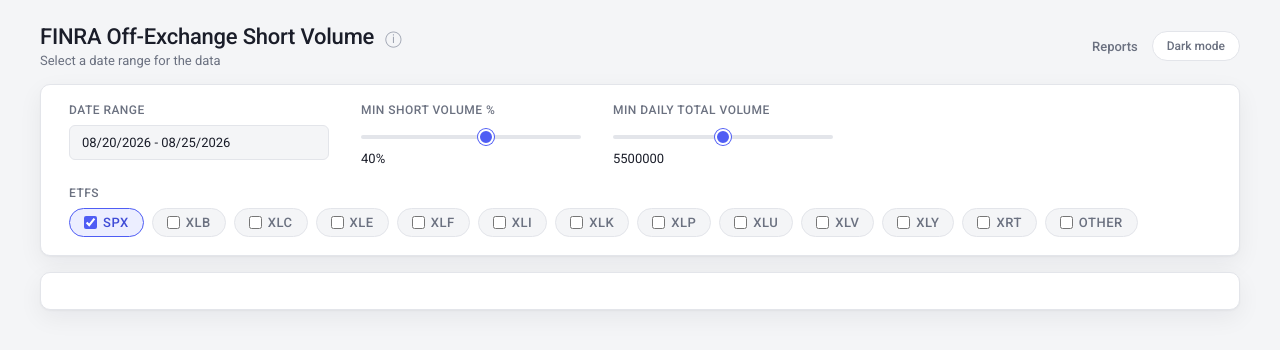
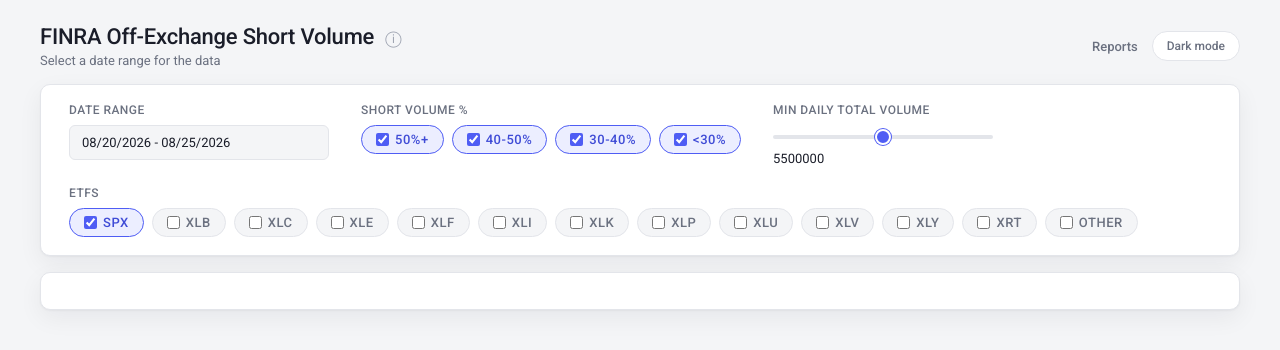
Before and after one commit to SilverTurtle1/ShortSaleData, a Flask app: page / in a window 1280 px wide. Shown: the top 350 px of the page. Run offline with Flask 3, Linux system fonts and the light colour scheme; data that the repository does not hold is empty; some libraries are stand-ins or nearby versions.

Commit message:
Replace the min short volume slider with toggleable range buckets
A single min-threshold slider can only ever show a cumulative "X% and
up" view -- it can't isolate a middle band or combine non-contiguous
ranges (e.g. just the two tails). Replace it with four toggles (50%+,
40-50%, 30-40%, <30%) matching the exact buckets the treemap already
groups and colors by, so unchecking one hides precisely the section it
looks like it should, and any combination is selectable.

Backend: build_ssdata now takes a comma-separated list of bucket keys
(PERCENT_BUCKETS, mirroring percentBuckets in treemap.js) instead of a
single percshort float, and matches rows via an OR of each selected
bucket's range. No buckets selected means no rows match -- intentional,
not a fallback to "show everything".

```diff
--- a/finra.py
+++ b/finra.py
@@ -427,25 +427,44 @@ def fetch_ssdata_raw(startdate, enddate=0):
     return raw_df
 
 
-def build_ssdata(raw_df, minvol=5000000, percshort=50.00, etfs=0):
+# Mirrors percentBuckets in static/js/treemap.js -- that's what actually
+# groups/colors the treemap, this is what decides which rows are even
+# eligible to show up there. Keep the two in sync if the ranges ever change.
+PERCENT_BUCKETS = {
+    "50plus": (0.50, float('inf')),
+    "40to50": (0.40, 0.50),
+    "30to40": (0.30, 0.40),
+    "under30": (float('-inf'), 0.30),
+}
+
+
+def build_ssdata(raw_df, minvol=5000000, percbuckets="50plus,40to50,30to40,under30", etfs=0):
     """Filter/aggregate already-fetched raw FINRA data into the treemap and
     detail views. Pure in-memory pandas work, no network or DB access, so
-    it's cheap to re-run on every filter (slider) change.
+    it's cheap to re-run on every filter (toggle) change.
     """
     src_dir = os.path.dirname(os.path.abspath(__file__))
     # Flask route params arrive as strings; the old SQL-side filter let
     # Postgres coerce them implicitly, but pandas comparisons need explicit
     # numeric types.
     minvol = int(minvol)
-    percshort = float(percshort)
+    selected_buckets = [b for b in percbuckets.split(",") if b in PERCENT_BUCKETS]
 
     if raw_df.empty:
         empty = raw_df.to_json(orient='records')
         return [empty, empty]
 
+    pct = raw_df["ShortVolume"] / raw_df["TotalVolume"]
+    # No buckets selected genuinely means "show nothing" -- not a fallback
+    # to "show everything", which would be surprising if someone unchecks
+    # every toggle on purpose.
+    bucket_mask = pd.Series(False, index=raw_df.index)
+    for bucket in selected_buckets:
+        lo, hi = PERCENT_BUCKETS[bucket]
+        bucket_mask |= (pct >= lo) & (pct < hi)
+
     finra_df = raw_df[
-        (raw_df["TotalVolume"] > minvol) &
-        ((raw_df["ShortVolume"] / raw_df["TotalVolume"]) >= (percshort / 100))
+        (raw_df["TotalVolume"] > minvol) & bucket_mask
     ].copy()
 
     if finra_df.empty:
--- a/main.py
+++ b/main.py
@@ -54,16 +54,16 @@ def index():
     return render_template('index.html')
 
 
-@app.route('/treemap/<start_date>/<end_date>/<min_vol>/<perc_short>/<etfs>')
-def treemap(start_date=0, end_date=0, min_vol=5000000, perc_short=50, etfs=0):
+@app.route('/treemap/<start_date>/<end_date>/<min_vol>/<perc_buckets>/<etfs>')
+def treemap(start_date=0, end_date=0, min_vol=5000000, perc_buckets="50plus,40to50,30to40,under30", etfs=0):
     if not start_date:
         return jsonify({"error": "Could not load data for " + start_date})
 
     try:
         # The FINRA/Polygon fetch is only re-run when the date range changes;
-        # min_vol/perc_short (the slider) are applied as a cheap in-memory
-        # filter below on every request, so moving the slider never re-hits
-        # the network or the database.
+        # min_vol/perc_buckets (the filter toggles) are applied as a cheap
+        # in-memory filter below on every request, so toggling them never
+        # re-hits the network or the database.
         if (session.get('rawdata') is None
                 or session.get('startdate') != start_date
                 or session.get('enddate') != end_date):
@@ -74,12 +74,12 @@ def treemap(start_date=0, end_date=0, min_vol=5000000, perc_short=50, etfs=0):
         else:
             raw_df = pd.read_json(session['rawdata'])
 
-        finraList = build_ssdata(raw_df, min_vol, perc_short, etfs)
+        finraList = build_ssdata(raw_df, min_vol, perc_buckets, etfs)
         finra_df, finra_detail = finraList
         session['dataDetail'] = finra_detail
 
         # No symbols matched the current filter -- a normal outcome for a
-        # strict min_vol/perc_short combination, not an error. Return a
+        # strict min_vol/perc_buckets combination, not an error. Return a
         # valid empty array rather than an {"error": ...} object, since the
         # latter crashes the treemap renderer (it expects an array) and
         # triggers the frontend's retry-with-a-different-date-range fallback.
--- a/static/css/app.css
+++ b/static/css/app.css
@@ -240,7 +240,8 @@ body.body-main {
 /* ---------------------------------------------------------------------
    ETF checkbox chips
 --------------------------------------------------------------------- */
-#checkboxes {
+#checkboxes,
+#percbucket-toggles {
   display: flex;
   flex-wrap: wrap;
   gap: 8px;
@@ -250,7 +251,8 @@ body.body-main {
   display: none;
 }
 
-#checkboxes label {
+#checkboxes label,
+#percbucket-toggles label {
   display: inline-flex;
   align-items: center;
   gap: 6px;
@@ -265,18 +267,21 @@ body.body-main {
   transition: all 0.12s ease;
 }
 
-#checkboxes label:hover {
+#checkboxes label:hover,
+#percbucket-toggles label:hover {
   border-color: var(--accent);
   color: var(--text);
 }
 
-#checkboxes input[type="checkbox"] {
+#checkboxes input[type="checkbox"],
+#percbucket-toggles input[type="checkbox"] {
   accent-color: var(--accent);
   margin: 0;
   cursor: pointer;
 }
 
-#checkboxes label:has(input:checked) {
+#checkboxes label:has(input:checked),
+#percbucket-toggles label:has(input:checked) {
   background: var(--accent-soft);
   border-color: var(--accent);
   color: var(--accent-hover);
--- a/templates/index.html
+++ b/templates/index.html
@@ -44,9 +44,8 @@
             </div>
 
             <div class="filter-field">
-                <span class="field-label">Min short volume %</span>
-                <input type="range" min="0" max="70" step="10" value="40" id="percslider">
-                <span class="field-value"><span id="minperc"></span>%</span>
+                <span class="field-label">Short volume %</span>
+                <div id="percbucket-toggles"></div>
             </div>
 
             <div class="filter-field">
@@ -90,14 +89,37 @@
           debouncedLoadData();
         }
 
-        var percslider = document.getElementById("percslider");
-        var percoutput = document.getElementById("minperc");
-        percoutput.innerHTML = percslider.value;
+        // Matches PERCENT_BUCKETS in finra.py and percentBuckets in
+        // treemap.js -- these are the same ranges the treemap itself
+        // groups and colors by, so toggling one off hides exactly the
+        // section it looks like it should.
+        const percBuckets = [
+            {value: "50plus", label: "50%+"},
+            {value: "40to50", label: "40-50%"},
+            {value: "30to40", label: "30-40%"},
+            {value: "under30", label: "<30%"},
+        ];
+        percBuckets.forEach((bucket) => {
+            const id = `percbucket-${bucket.value}`;
 
-        percslider.oninput = function() {
-          percoutput.innerHTML = this.value;
-          debouncedLoadData();
-        }
+            const label = document.createElement('label');
+            label.setAttribute("for", id);
+
+            const checkbox = document.createElement('input');
+            checkbox.type = "checkbox";
+            checkbox.name = "percbucket";
+            checkbox.value = bucket.value;
+            checkbox.id = id;
+            checkbox.checked = true;
+            // loadData() is declared in a later <script> block -- wrap in
+            // a closure so it's looked up at click time, not now (it
+            // would be undefined at this point in page load otherwise).
+            checkbox.addEventListener('click', function() { loadData(); });
+
+            label.appendChild(checkbox);
+            label.appendChild(document.createTextNode(bucket.label));
+            document.querySelector("#percbucket-toggles").appendChild(label);
+        });
     </script>
     <script>
         var rangeStart;
@@ -107,7 +129,11 @@
             start = startDate;
             end = endDate;
             minvol = slider.value;
-            percshort = percslider.value;
+            let bucketBoxes = document.querySelectorAll('input[name="percbucket"]:checked');
+            let percbuckets = [];
+            bucketBoxes.forEach((checkbox) => {
+                percbuckets.push(checkbox.value);
+            });
             let checkboxes = document.querySelectorAll('input[name="fund"]:checked');
             let values = [];
             checkboxes.forEach((checkbox) => {
@@ -117,7 +143,7 @@
 
 
                 document.getElementById("treemap-error").classList.add("hidden");
-                fetch('/treemap/'+ start +'/'+ end + '/' + minvol + '/' + percshort + '/' + values)
+                fetch('/treemap/'+ start +'/'+ end + '/' + minvol + '/' + percbuckets + '/' + values)
                     .then(function(response){
                         response.json().then(function(response){
                             renderJSONTreeMap(response);
```
